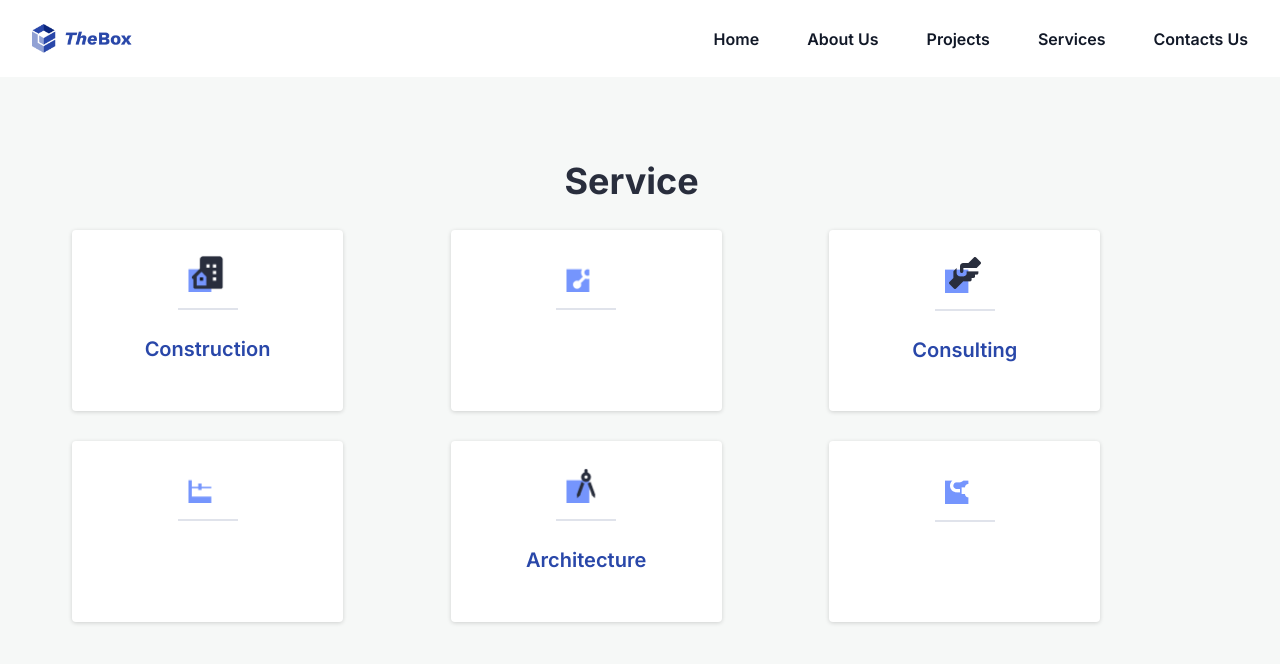
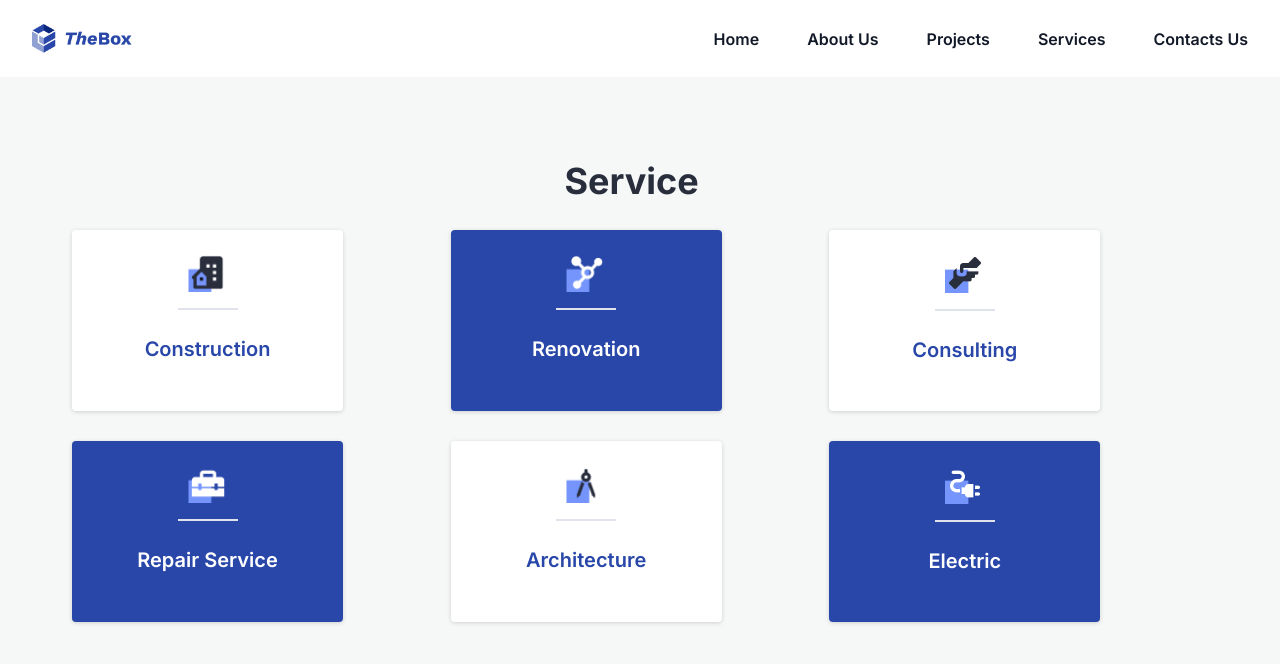
Before and after one commit to waltodd/thebox, a Next.js app: page / in a window 1280 px wide. Shown: the top 664 px of the page. Built offline with nearby package versions, Linux system fonts and the light colour scheme.

Commit message:
bg bug fixed

```diff
--- a/components/Service.tsx
+++ b/components/Service.tsx
@@ -12,7 +12,7 @@ const Service = () => {
         <ServiceCard
           icon={icons.Construction}
           title="Construction"
-          otherStyles=""
+          otherStyles="bg-[#FFFFFF]"
           textStyles="text-[#2947A9]"
         />
         <ServiceCard
@@ -24,7 +24,7 @@ const Service = () => {
         <ServiceCard
           icon={icons.Consulting}
           title="Consulting"
-          otherStyles=""
+          otherStyles="bg-[#FFFFFF]"
           textStyles="text-[#2947A9]"
         />
         <ServiceCard
@@ -36,7 +36,7 @@ const Service = () => {
         <ServiceCard
           icon={icons.Architecture}
           title="Architecture"
-          otherStyles=""
+          otherStyles="bg-[#FFFFFF]"
           textStyles="text-[#2947A9]"
         />
         <ServiceCard
--- a/components/ServiceCard.tsx
+++ b/components/ServiceCard.tsx
@@ -17,7 +17,7 @@ const ServiceCard:React.FC<ServiceCardProps> = ({
     icon
 }) =>{
     return(
-        <div className={` ${otherStyles} w-[271px] h-[181px] bg-[#FFFFFF] flex flex-col rounded-[4px] items-center justify-center shadow`}>
+        <div className={` ${otherStyles} w-[271px] h-[181px]  flex flex-col rounded-[4px] items-center justify-center shadow`}>
             <div className="flex flex-col items-center justify-center">
                 <Image src={icon} width={40} height={40} alt="Construction" />
                 <div className="bg-[#E0E3EB] mt-4 w-[60px] h-[2px]"></div>
```
